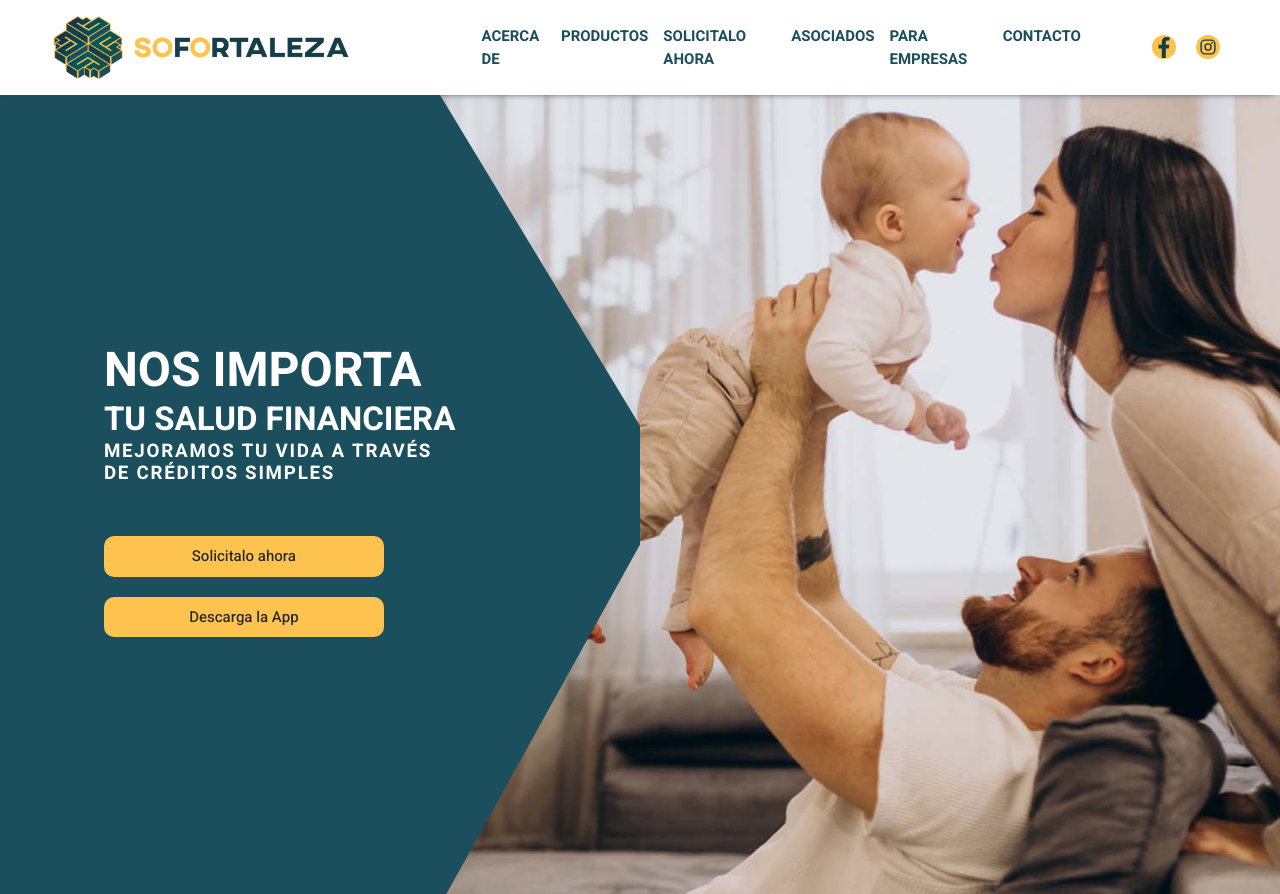
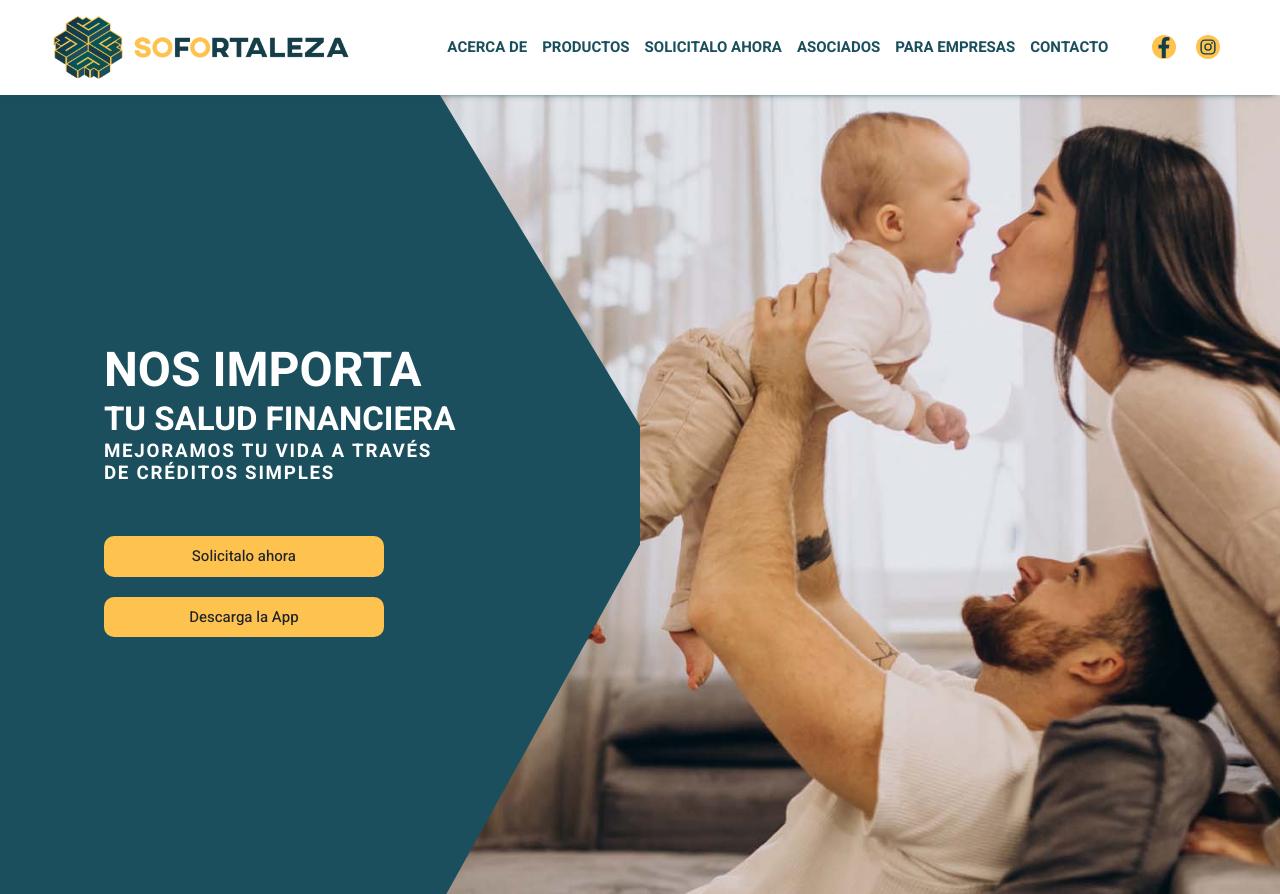
Before and after one commit to Ilopez97/sofortaleza-template, a PHP site: page /index.php in a window 1280 px wide. Shown: the top 894 px of the page. Run offline with PHP 8.4, Linux system fonts and the light colour scheme.

Commit message:
FEAT: Header corregido

```diff
--- a/assets/includes/header.php
+++ b/assets/includes/header.php
@@ -74,8 +74,8 @@ function active($currect_page)
                             aria-expanded="false" aria-label="Toggle navigation">
                             <img src="assets/icons/menu-icon.svg" alt="menu-icon">
                         </button>
-                        <div class="collapse navbar-collapse" id="navbarSupportedContent">
-                            <ul class="navbar-nav me-auto mb-2 mb-lg-0" style="margin-left:15%; font-weight:bold">
+                        <div class="collapse navbar-collapse navbar-fd" id="navbarSupportedContent">
+                            <ul class="navbar-nav mb-2 mb-lg-0" style="margin-left:5%; font-weight:bold">
                                 <li class="nav-item">
                                     <a class="a-menu nav-link ad" href="#about">Acerca de</a>
                                 </li>
```
